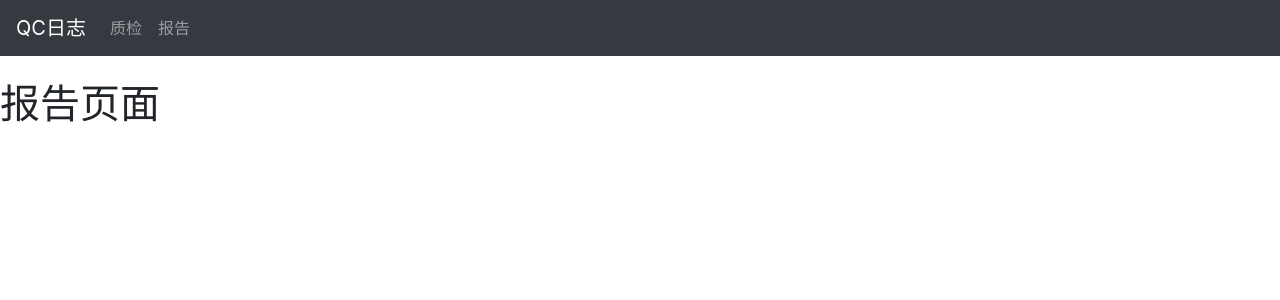
After one commit to crazysjf/QCLogger, a Django app: page /QCLogger/reports/ in a window 1280 px wide. The commit adds this page. Shown: the top 300 px of the page. Run offline with Django 3.2, Linux system fonts and the light colour scheme; some libraries are stand-ins or nearby versions.

Commit message:
增加报告页面

```diff
--- /dev/null
+++ b/QCLoggerApp/templates/QCLoggerApp/_footer.html
@@ -0,0 +1,22 @@
+
+{% load staticfiles %}
+
+<!-- jQuery first, then Popper.js, then Bootstrap JS -->
+<script src="https://code.jquery.com/jquery-3.2.1.min.js"
+        integrity="sha256-hwg4gsxgFZhOsEEamdOYGBf13FyQuiTwlAQgxVSNgt4="
+        crossorigin="anonymous"></script>
+<script  src="http://code.jquery.com/ui/1.12.1/jquery-ui.min.js"
+  integrity="sha256-VazP97ZCwtekAsvgPBSUwPFKdrwD3unUfSGVYrahUqU="
+  crossorigin="anonymous"></script>
+<script src="https://cdnjs.cloudflare.com/ajax/libs/popper.js/1.12.3/umd/popper.min.js"
+        integrity="sha384-vFJXuSJphROIrBnz7yo7oB41mKfc8JzQZiCq4NCceLEaO4IHwicKwpJf9c9IpFgh"
+        crossorigin="anonymous"></script>
+<script src="https://maxcdn.bootstrapcdn.com/bootstrap/4.0.0-beta.2/js/bootstrap.min.js"
+        integrity="sha384-alpBpkh1PFOepccYVYDB4do5UnbKysX5WZXm3XxPqe5iKTfUKjNkCk9SaVuEZflJ"
+        crossorigin="anonymous"></script>
+
+<!-- Optional JavaScript -->
+<script src="{% static 'QCLoggerApp/js/main.js' %}" type="text/javascript"></script>
+
+</body>
+</html>
--- /dev/null
+++ b/QCLoggerApp/templates/QCLoggerApp/_header.html
@@ -0,0 +1,34 @@
+<!DOCTYPE html>
+<html lang="zh-CN">
+<head>
+    <!-- Required meta tags -->
+    <meta charset="utf-8">
+    <meta name="viewport" content="width=device-width, initial-scale=1, shrink-to-fit=no">
+
+    <title>蓝屋一街QC日志</title>
+    {% load staticfiles %}
+    <link rel="stylesheet" href="https://maxcdn.bootstrapcdn.com/bootstrap/4.0.0-beta.2/css/bootstrap.min.css"
+          integrity="sha384-PsH8R72JQ3SOdhVi3uxftmaW6Vc51MKb0q5P2rRUpPvrszuE4W1povHYgTpBfshb" crossorigin="anonymous">
+    <link rel="stylesheet" type="text/css" href="{% static 'QCLoggerApp/style.css' %}">
+
+</head>
+<body>
+
+<nav class="navbar navbar-expand-md navbar-dark bg-dark fixed-top">
+    <a class="navbar-brand" href="#">QC日志</a>
+    <button class="navbar-toggler" type="button" data-toggle="collapse" data-target="#navbarsExampleDefault"
+            aria-controls="navbarsExampleDefault" aria-expanded="false" aria-label="Toggle navigation">
+        <span class="navbar-toggler-icon"></span>
+    </button>
+
+    <div class="collapse navbar-collapse" id="navbarsExampleDefault">
+        <ul class="navbar-nav mr-auto">
+            <li class="nav-item" id="qc-nav-button">
+                <a class="nav-link" href="/">质检</a>
+            </li>
+            <li class="nav-item" id="report-nav-button">
+                <a class="nav-link" href="/QCLogger/reports/">报告</a>
+            </li>
+        </ul>
+    </div>
+</nav>
--- /dev/null
+++ b/QCLoggerApp/templates/QCLoggerApp/reports.html
@@ -0,0 +1,5 @@
+{% include "QCLoggerApp/_header.html"%}
+
+<h1>报告页面</h1>
+
+{% include "QCLoggerApp/_footer.html"%}
--- a/QCLoggerApp/urls.py
+++ b/QCLoggerApp/urls.py
@@ -4,6 +4,7 @@ from . import views
 
 urlpatterns = [
     url(r'^$', views.index, name='index'),
+    url(r'^reports/$', views.reports, name='reports'),
     url(r'^log/$', views.log, name='log'),
     url(r'^records/$', views.records, name='records'),
 ]
--- a/QCLoggerApp/views.py
+++ b/QCLoggerApp/views.py
@@ -18,6 +18,9 @@ def index(request):
     logger.debug('viewing index')
 
     return render(request, 'QCLoggerApp/index.html', {'employees': employees})
+
+def reports(request):
+    return render(request, 'QCLoggerApp/reports.html')
 
 from django.views.decorators.csrf import csrf_exempt
 import json
```
Also changed, not shown: QCLoggerApp/templates/QCLoggerApp/index.html (+2 -54 lines).
